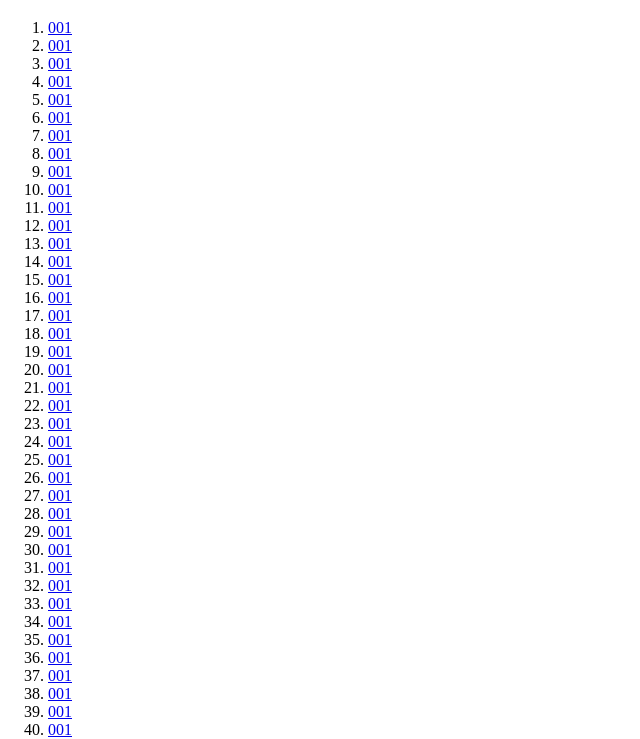
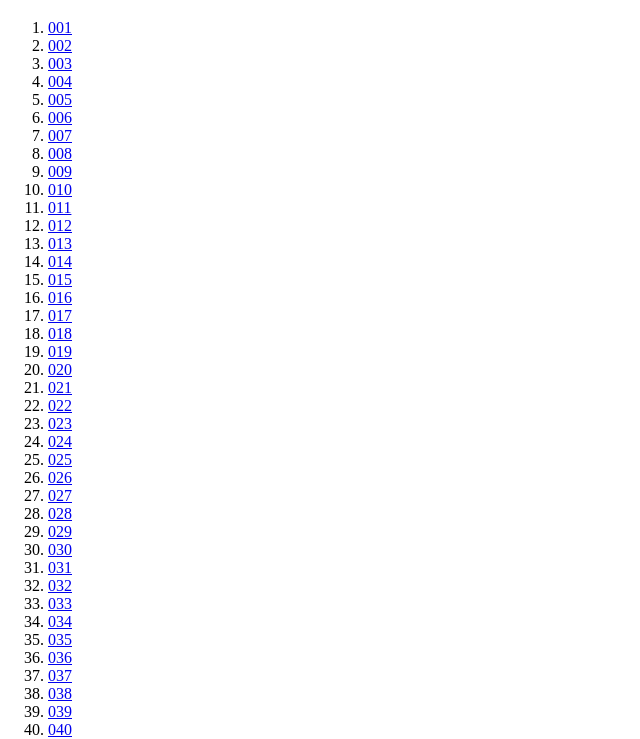
Before and after one commit to viniciusolliver2023/HTMLCSS, a plain HTML site: page index.html in a window 1280 px wide. Shown: the part 61-800 px from the top of the page, without its empty margins (0-640 px from the left). Drawn offline with Linux system fonts and the light colour scheme.

Commit message:
Update index.html

```diff
--- a/index.html
+++ b/index.html
@@ -9,47 +9,6 @@
     <h1>Exercícios</h1>
     <ol>
         <li><a href="Ex001/index.html">001</a></li>
-        <li><a href="Ex002/index.html">001</a></li>
-        <li><a href="Ex003/index.html">001</a></li>
-        <li><a href="Ex004/index.html">001</a></li>
-        <li><a href="Ex005/index.html">001</a></li>
-        <li><a href="Ex006/index.html">001</a></li>
-        <li><a href="Ex007/index.html">001</a></li>
-        <li><a href="Ex008/index.html">001</a></li>
-        <li><a href="Ex009/index.html">001</a></li>
-        <li><a href="Ex010/index.html">001</a></li>
-        <li><a href="Ex011/index.html">001</a></li>
-        <li><a href="Ex012/index.html">001</a></li>
-        <li><a href="Ex013/index.html">001</a></li>
-        <li><a href="Ex014/index.html">001</a></li>
-        <li><a href="Ex015/index.html">001</a></li>
-        <li><a href="Ex016/index.html">001</a></li>
-        <li><a href="Ex017/index.html">001</a></li>
-        <li><a href="Ex018/index.html">001</a></li>
-        <li><a href="Ex019/index.html">001</a></li>
-        <li><a href="Ex020/index.html">001</a></li>
-        <li><a href="Ex021/index.html">001</a></li>
-        <li><a href="Ex022/index.html">001</a></li>
-        <li><a href="Ex023/index.html">001</a></li>
-        <li><a href="Ex024/index.html">001</a></li>
-        <li><a href="Ex025/index.html">001</a></li>
-        <li><a href="Ex026/index.html">001</a></li>
-        <li><a href="Ex027/index.html">001</a></li>
-        <li><a href="Ex028/index.html">001</a></li>
-        <li><a href="Ex029/index.html">001</a></li>
-        <li><a href="Ex030/index.html">001</a></li>
-        <li><a href="Ex031/index.html">001</a></li>
-        <li><a href="Ex032/index.html">001</a></li>
-        <li><a href="Ex033/index.html">001</a></li>
-        <li><a href="Ex034/index.html">001</a></li>
-        <li><a href="Ex035/index.html">001</a></li>
-        <li><a href="Ex036/index.html">001</a></li>
-        <li><a href="Ex037/index.html">001</a></li>
-        <li><a href="Ex038/index.html">001</a></li>
-        <li><a href="Ex039/index.html">001</a></li>
-        <li><a href="Ex040/index.html">001</a></li>
-        <li><a href="Ex041/index.html">001</a></li>
-        <li><a href="Ex042/index.html">001</a></li>
         <li><a href="Ex002/index.html">002</a></li>
         <li><a href="Ex003/index.html">003</a></li>
         <li><a href="Ex004/index.html">004</a></li>
```
